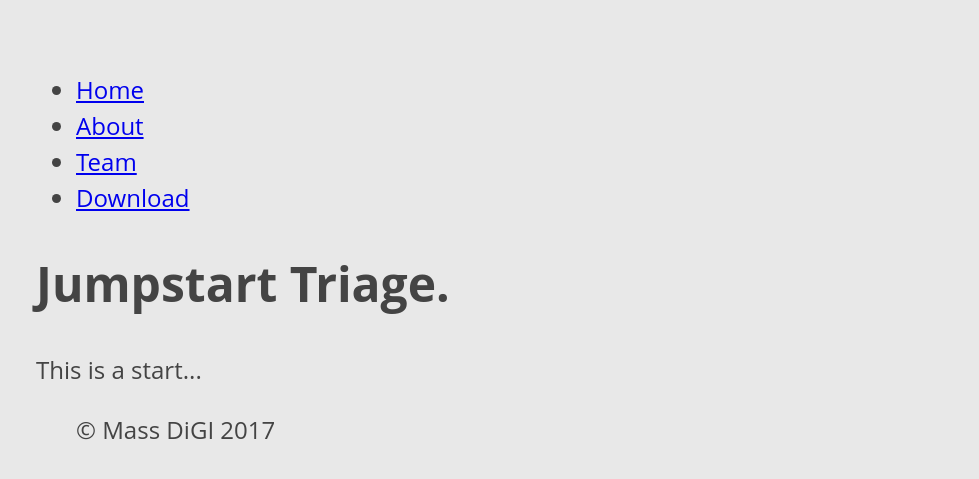
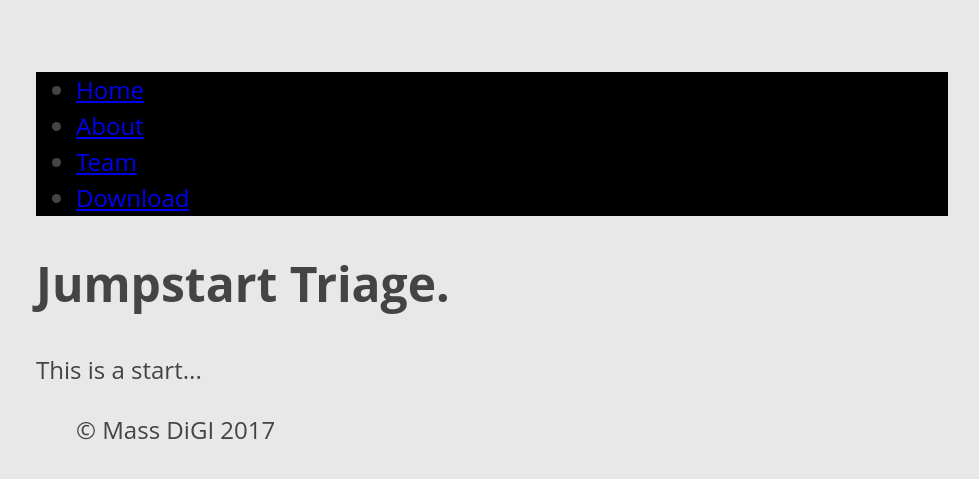
Before and after one commit to jumpstartTriage/jumpstartTriage.github.io, a Jekyll site: the page built from index.html, in a window 1280 px wide. Shown: the top 479 px of the page, without its empty margins (148-1127 px from the left). Built offline with Jekyll 4.4.1, drawn with Linux system fonts in a browser that asks for light colours.

Commit message:
Made the nav black

```diff
--- a/_layouts/default.html
+++ b/_layouts/default.html
@@ -23,9 +23,10 @@
 	        		<li><a href="/">Home</a></li>
 					<li><a href="/about">About</a></li>
 					<li><a href="/team">Team</a></li>
-          <li><a href="/download">Download</a></li>
+					<li><a href="/download">Download</a></li>
 	    		</ul>
 			</nav>
+
 			<div class="container">
 
 			{{ content }}
--- a/css/main.css
+++ b/css/main.css
@@ -20,3 +20,7 @@ body {
 
 	box-sizing: border-box;
 }
+
+nav{
+	background-color: #000000;
+}
--- a/index.html
+++ b/index.html
@@ -1,6 +1,6 @@
 ---
 layout: default
-title: Games
+title: Home
 ---
 
 <h1>Jumpstart Triage.</h1>
```
